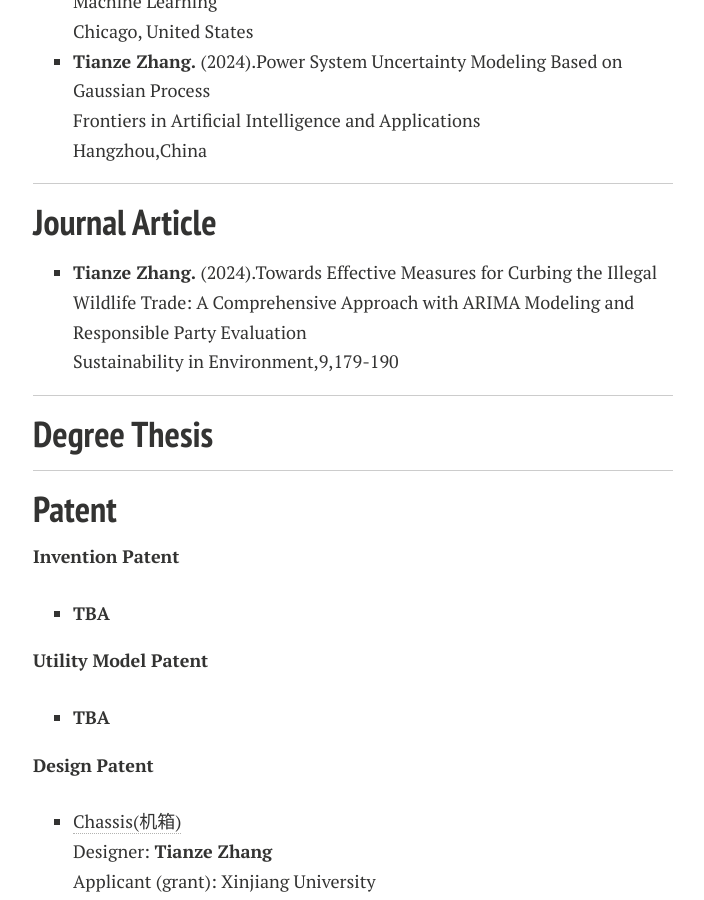
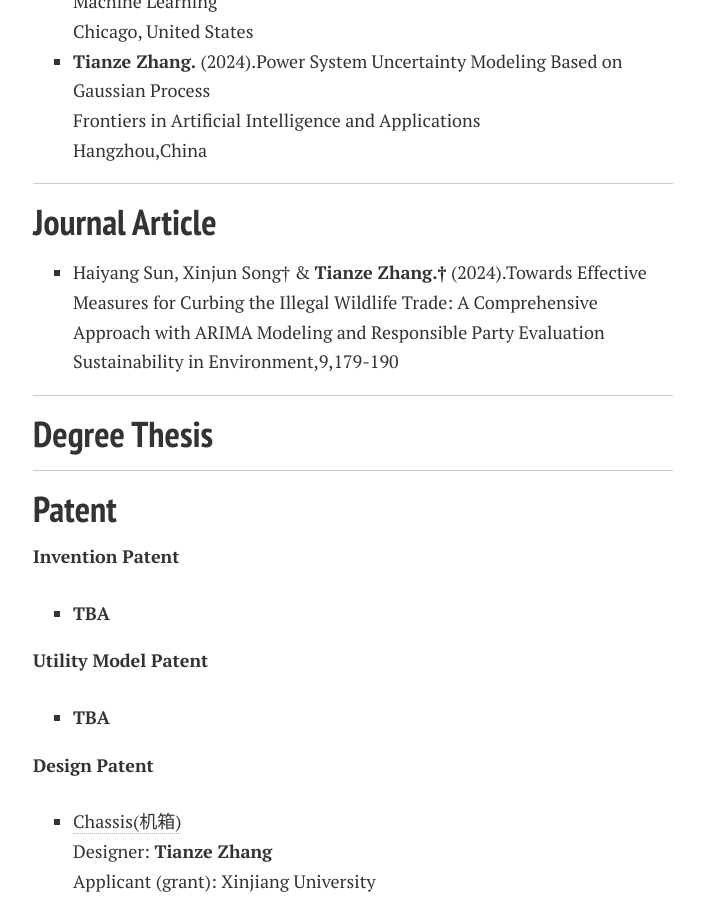
Before and after one commit to Tianze-Unimelb/Tianze.github.io, a Jekyll site: the page built from publications.md, in a window 1280 px wide and 900 px high, scrolled down 425 px. Shown: the whole window, without its empty margins (287-991 px from the left). Built offline with Jekyll 4.4.1, drawn with Linux system fonts in a browser that asks for light colours; nearby versions of some CDN libraries; comment, search, counter and statistics services are not loaded; a style sheet for code colours, icons or effects is not loaded.

Commit message:
Update publications.md

```diff
--- a/publications.md
+++ b/publications.md
@@ -19,7 +19,7 @@ title: Publications
 
 ## Journal Article
 
-- **Tianze Zhang.** (2024).Towards Effective Measures for Curbing the Illegal Wildlife Trade: A Comprehensive Approach with ARIMA Modeling and Responsible Party Evaluation
+- Haiyang Sun, Xinjun Song† & **Tianze Zhang.†** (2024).Towards Effective Measures for Curbing the Illegal Wildlife Trade: A Comprehensive Approach with ARIMA Modeling and Responsible Party Evaluation
   <br> Sustainability in Environment,9,179-190
 
 ---
```
